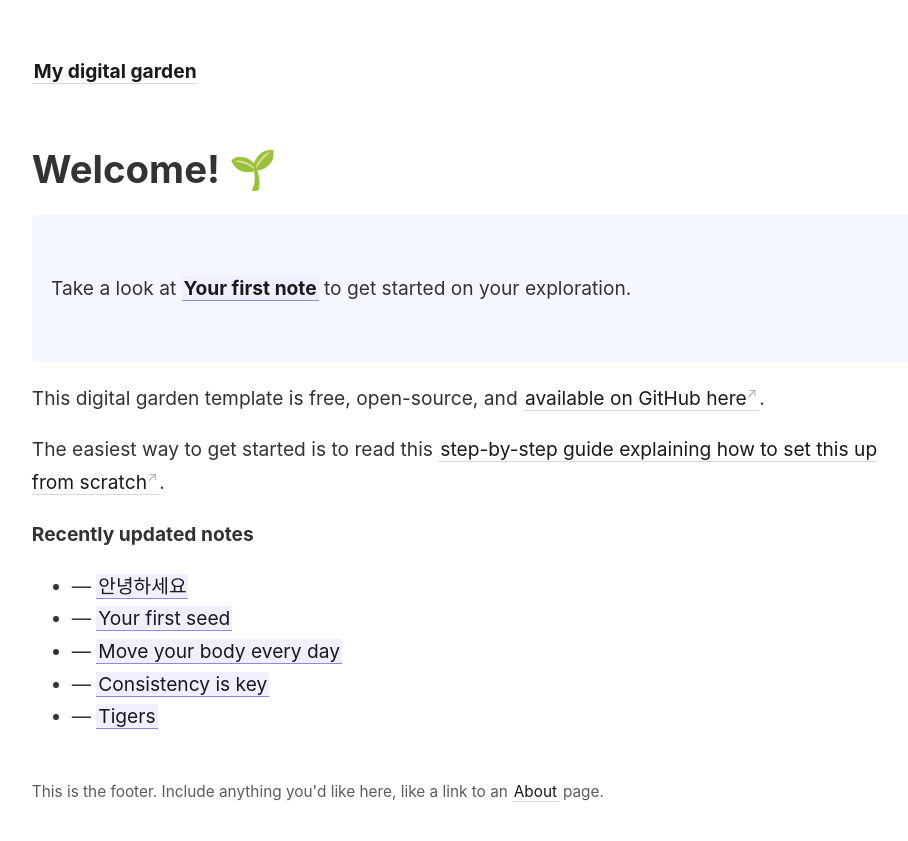
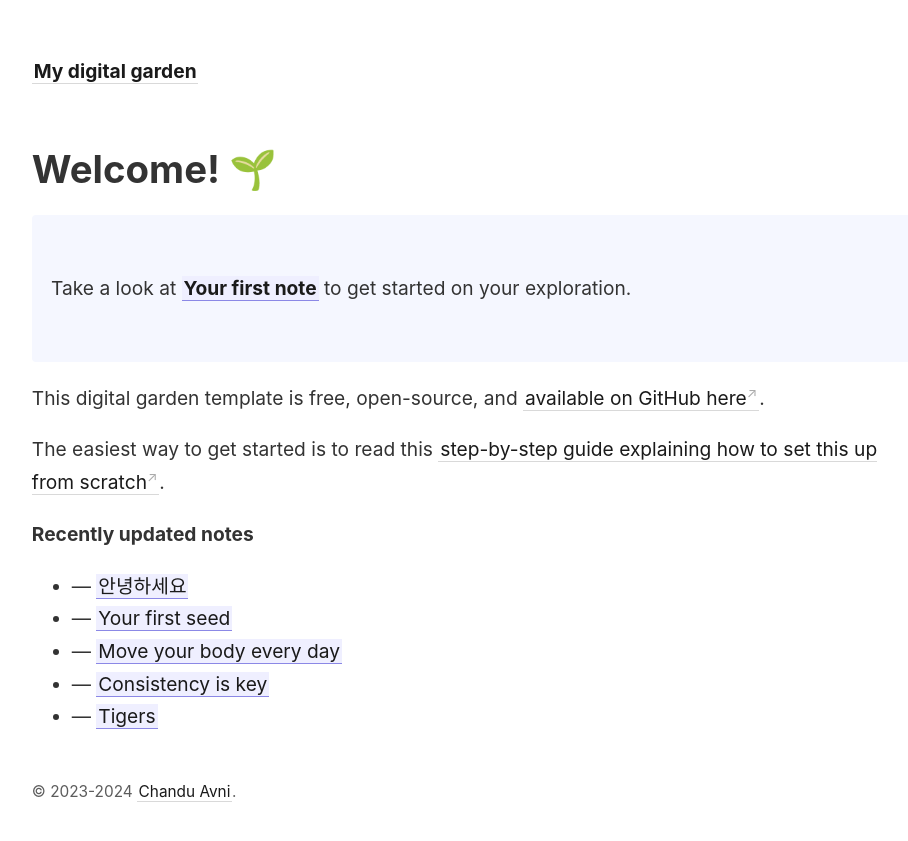
Before and after one commit to ch4ndua/chandu-avni-digital-garden, a Jekyll site: the page built from _pages/index.md, in a window 1280 px wide. Shown: the top 841 px of the page, without its empty margins (45-953 px from the left). Built offline with Jekyll 4.4.1, drawn with Linux system fonts in a browser that asks for light colours.

Commit message:
Updated footer

```diff
--- a/_includes/footer.html
+++ b/_includes/footer.html
@@ -1 +1 @@
-This is the footer. Include anything you'd like here, like a link to an <a class="internal-link" href="{{ site.baseurl }}/about">About</a> page.
+© 2023-2024 <a class="internal-link" href="{{ site.baseurl }}/about">Chandu Avni</a>.
```
